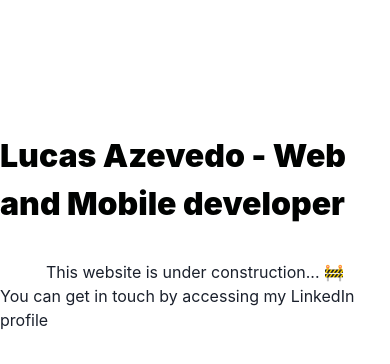
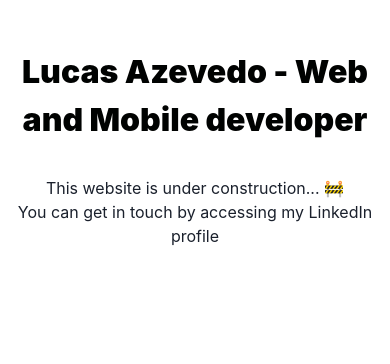
Before and after one commit to lucasbazev/portfolio-frontend, a Next.js app: page / in a window 390 px wide. Shown: the part 190-554 px from the top of the page. Built offline with nearby package versions, Linux system fonts and the light colour scheme.

Commit message:
temporary stage: mobile responsiveness

```diff
--- a/pages/index.js
+++ b/pages/index.js
@@ -32,15 +32,14 @@ export default function Home() {
         <link rel="manifest" href="../site.webmanifest" />
       </Head>
 
-      <main
-        style={{
-          display: 'flex',
-          flexDirection: 'column',
-          alignItems: 'center',
-          justifyContent: 'center',
-          width: '100vw',
-          height: '100vh',
-        }}
+      <Flex
+        flexDirection="column"
+        alignItems="center"
+        justifyContent="center"
+        padding={[2, 0]}
+        width="100vw"
+        height={['80vh', '100vh']}
+        textAlign="center"
       >
         <Text fontSize={32} fontWeight={900} color="#000201" mb={8}>
           Lucas Azevedo - Web and Mobile developer
@@ -53,7 +52,7 @@ export default function Home() {
             You can get in touch by accessing my LinkedIn profile
           </Text>
         </Link>
-      </main>
+      </Flex>
     </>
   )
 }
```
